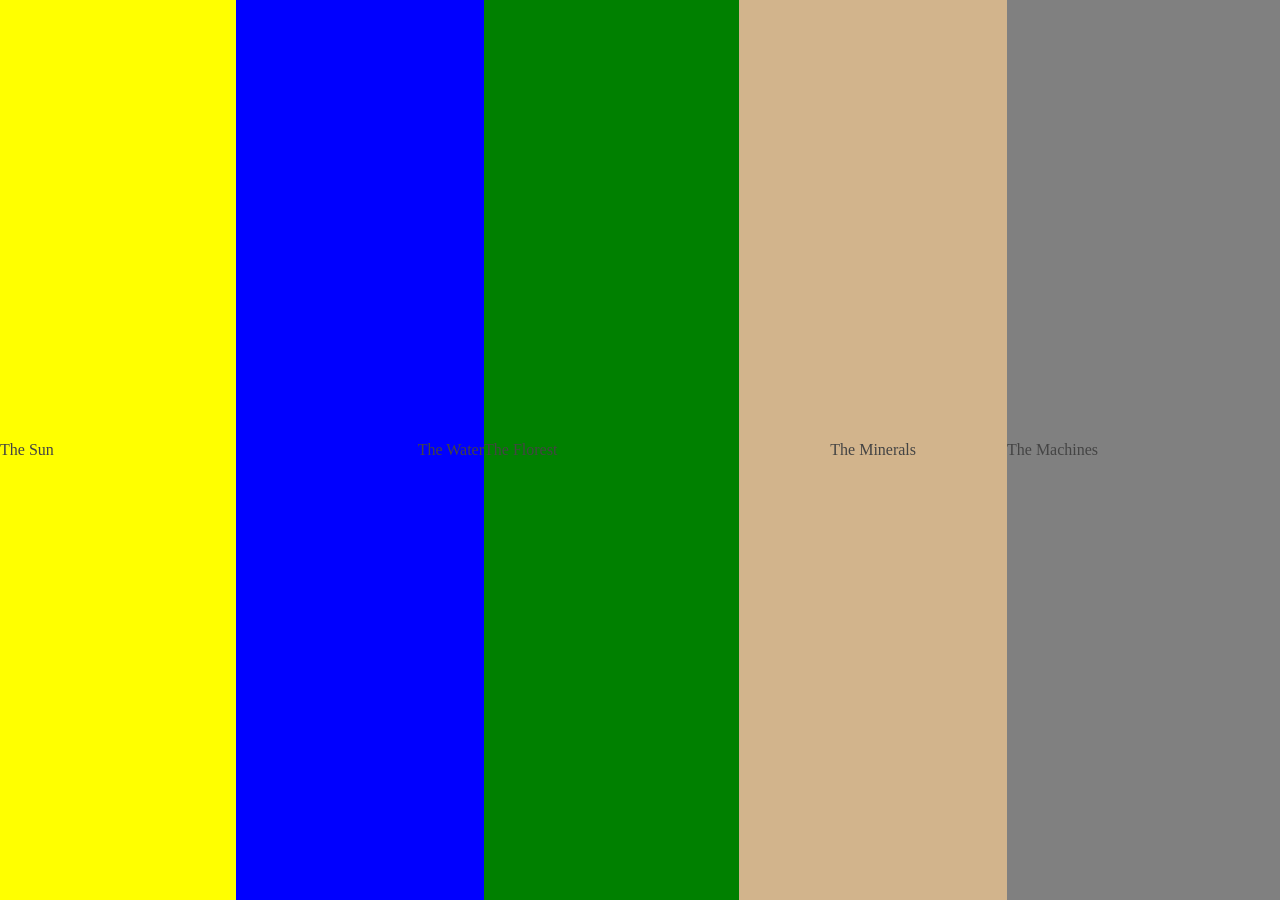
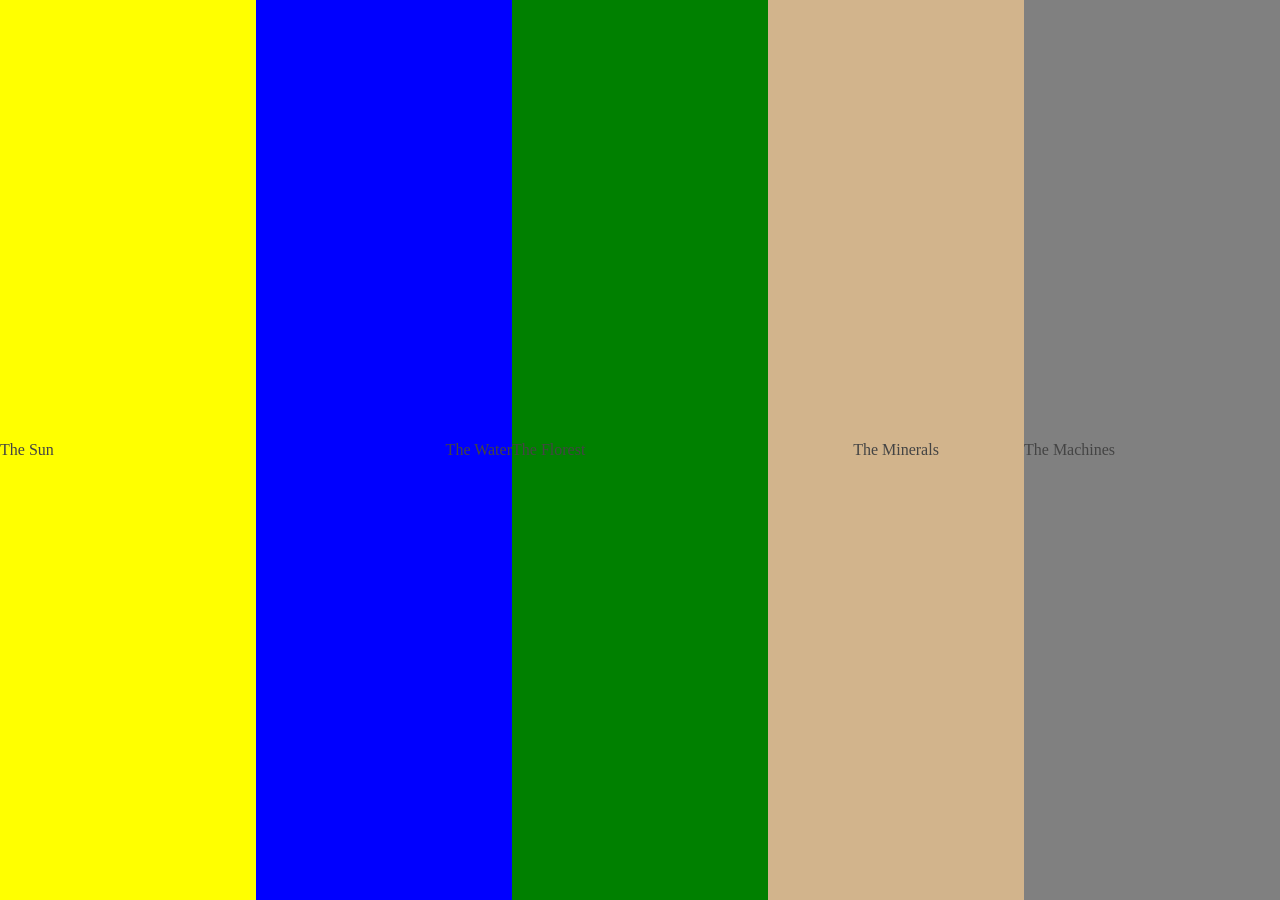
Before and after one commit to marinagem-www/2023.marinagem.com, a Jekyll site: the page built from pages/en/index.md, in a window 1280 px wide. Built offline with Jekyll 4.4.1, drawn with Linux system fonts in a browser that asks for light colours.

Commit message:
equal strip widths on home

```diff
--- a/_layouts/home.html
+++ b/_layouts/home.html
@@ -6,7 +6,7 @@
     <div class="home-container">
       {% for s in page.sections %}
         {% assign sproj = lang_pages | where:"category",s[0] | sort_natural: "url" | first %}
-        <div class="home-strip {{ s[0] }}">
+        <div class="home-section {{ s[0] }}">
           <a class="text" href="{{ sproj.url | relative_url }}">{{ s[1] }}</a>
         </div>
       {% endfor %}
--- a/css/home.scss
+++ b/css/home.scss
@@ -17,14 +17,16 @@ $SECTION-ALIGN: (
   width: 100%;
   height: 100vh;
   background-color: #cdf400;
+  box-sizing: border-box;
 }
 
-.home-strip {
-  flex-grow: 1;
+.home-section {
   display: flex;
+  flex-basis: 100%;
   flex-direction: column;
   justify-content: center;
   align-items: flex-start;
+  box-sizing: border-box;
   user-select: none;
 
   .text {
```
